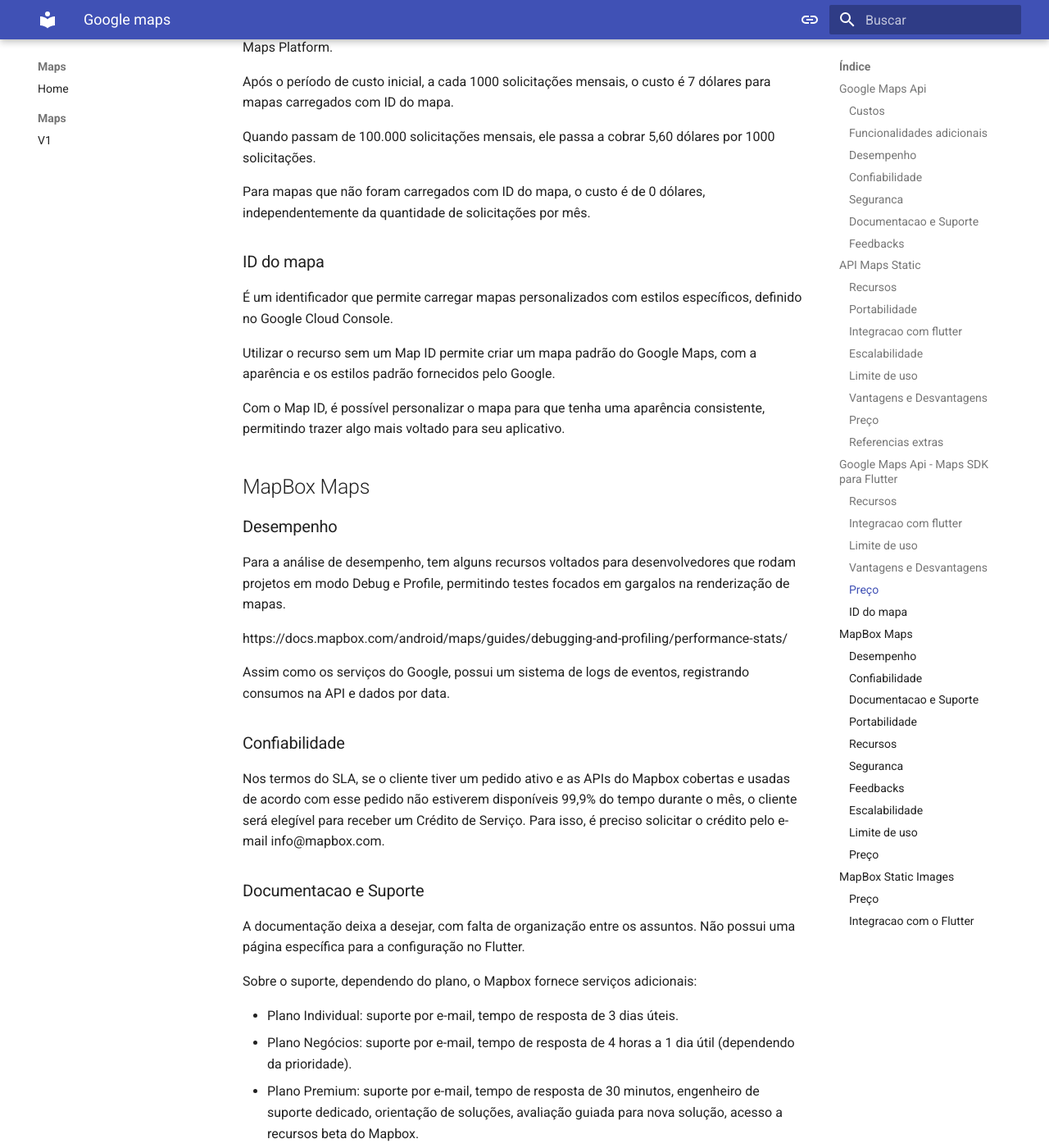
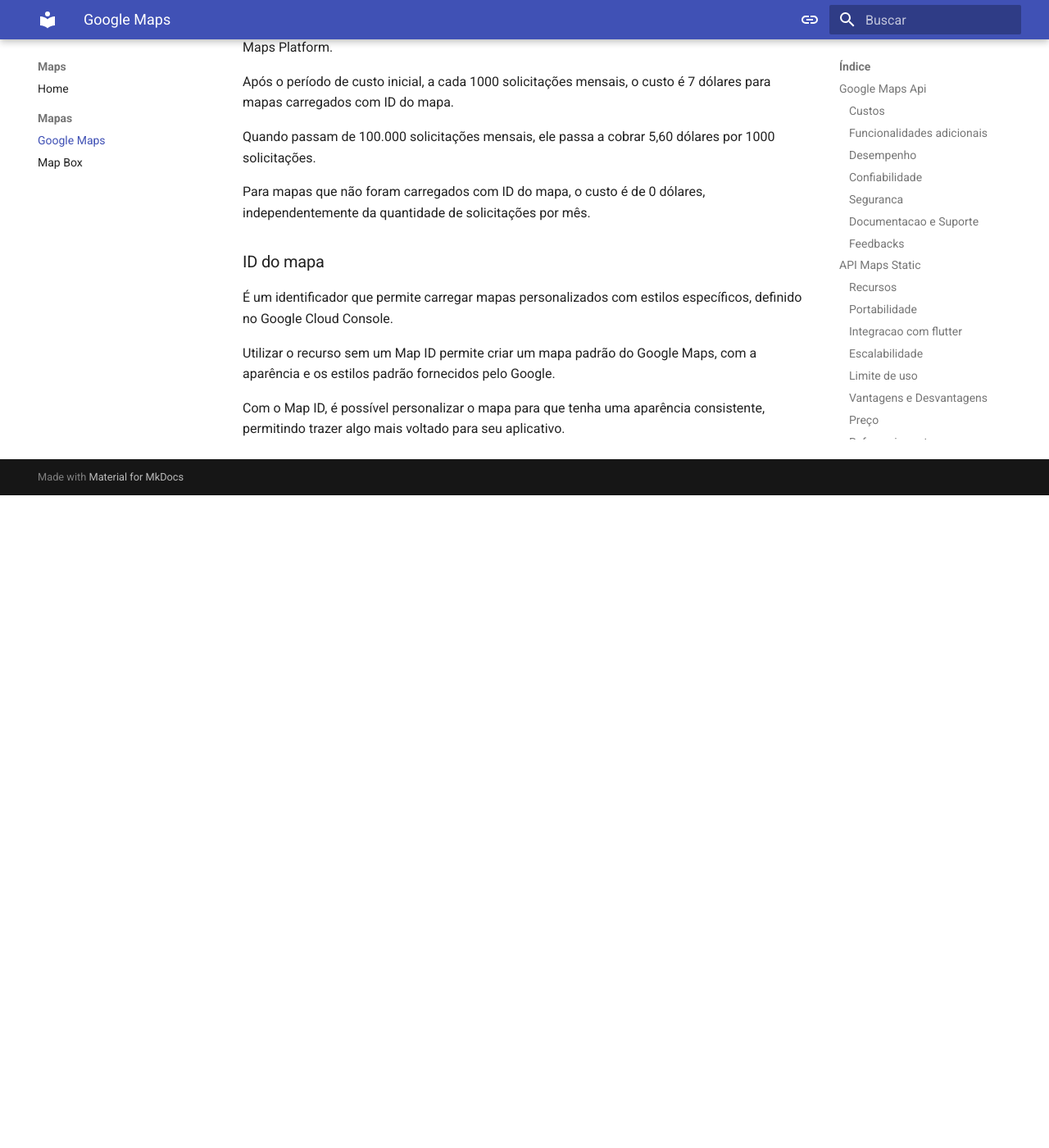
Before and after one commit to Arthurlima544/maps_pricing, an MkDocs documentation site: the page built from docs/google_maps/index.md, in a window 1280 px wide and 1400 px high, scrolled down 5615 px. Shown: the whole window at 82% size. Built offline with MkDocs 1.6.1 and Material for MkDocs 9.7.7, drawn with Linux system fonts in a browser that asks for light colours; after the commit the page ends 6219 px from its top, so only the background shows below that; some of the changed text lies outside the part shown.

Commit message:
separando arquivos para cada solucao de mapa

```diff
--- a/docs/google_maps/google_maps.md
+++ b/docs/google_maps/index.md
@@ -200,83 +200,3 @@
 Utilizar o recurso sem um Map ID permite criar um mapa padrão do Google Maps, com a aparência e os estilos padrão fornecidos pelo Google.
 
 Com o Map ID, é possível personalizar o mapa para que tenha uma aparência consistente, permitindo trazer algo mais voltado para seu aplicativo.
-
-
-## MapBox Maps
-
-### Desempenho
-
-Para a análise de desempenho, tem alguns recursos voltados para desenvolvedores que rodam projetos em modo Debug e Profile, permitindo testes focados em gargalos na renderização de mapas.
-
-https://docs.mapbox.com/android/maps/guides/debugging-and-profiling/performance-stats/
-
-Assim como os serviços do Google, possui um sistema de logs de eventos, registrando consumos na API e dados por data.
-
-### Confiabilidade
-
-Nos termos do SLA, se o cliente tiver um pedido ativo e as APIs do Mapbox cobertas e usadas de acordo com esse pedido não estiverem disponíveis 99,9% do tempo durante o mês, o cliente será elegível para receber um Crédito de Serviço. Para isso, é preciso solicitar o crédito pelo e-mail info@mapbox.com.
-
-
-### Documentacao e Suporte
-
-A documentação deixa a desejar, com falta de organização entre os assuntos. Não possui uma página específica para a configuração no Flutter.
-
-Sobre o suporte, dependendo do plano, o Mapbox fornece serviços adicionais:
-
-- Plano Individual: suporte por e-mail, tempo de resposta de 3 dias úteis.
-- Plano Negócios: suporte por e-mail, tempo de resposta de 4 horas a 1 dia útil (dependendo da prioridade).
-- Plano Premium: suporte por e-mail, tempo de resposta de 30 minutos, engenheiro de suporte dedicado, orientação de soluções, avaliação guiada para nova solução, acesso a recursos beta do Mapbox.
-
-Para cada nível de problema, os planos possuem diferentes períodos de resposta. Por exemplo, problemas mais críticos são respondidos rapidamente (30 minutos) se forem críticos e se o cliente estiver com o plano Premium, como no caso de um defeito de serviço que cause uma interrupção de um aplicativo.
-
-### Portabilidade
-
-Os recursos são disponibilizados para diversas plataformas.
-
-### Recursos
-
-- Mapas personalizáveis.
-- Navegação e roteamento.
-- Mapas offline.
-- Geocodificação.
-
-### Seguranca
-
-A Mapbox utiliza sistemas de APIKEY para lidar com o consumo. Podemos restringir a chave para o consumo com restrições de URL.
-
-### Feedbacks
-
-- Apps como Strava, BMW, Toyota, CNN, IBM, entre outros, utilizam recursos do Mapbox.
-
-### Escalabilidade
-
-???
-
-### Limite de uso
-
-O uso da API de Imagens Estáticas e da API de Telhas Estáticas é limitado com um limite de taxa padrão de 1.200 solicitações por minuto e 5.000 solicitações por minuto, respectivamente. Exceder esses limites resultará em uma resposta HTTP 429.
-
-### Preço
-
-Ao criar uma conta, já é necessário associar a um cartão de crédito.
-
-Para a Maps SDK, temos o custo de 25.000 usuários ativos por mês gratuitamente.
-
-25.001 – 125.000: $4.00 por 1.000 requisições.
-125.001 – 250.000: $3.20 por 1.000 requisições.
-250.001+: $2.40 por 1.000 requisições.
-1.250.000+: acordo com a equipe de vendas do Mapbox.
-
-
-## MapBox Static Images
-
-### Preço
-
-Para a Maps Static Images, temos o custo de 50.000 requisições iniciais gratuitamente.
-
-50.001 - 500.000: $1.00 por 1.000 requisições.
-500.001 - 1.000.000: $0.80 por 1.000 requisições.
-1.000.001+: $0.60 por 1.000 requisições.
-5.000.000+: acordo com a equipe de vendas do Mapbox.
-
-### Integracao com o Flutter
--- a/mkdocs.yml
+++ b/mkdocs.yml
@@ -33,10 +33,10 @@
 
 
 nav:
-  - Home: index.md
-  - Maps:
-    - V1: pesquisa_mapas.md
-
+  - Home: home.md
+  - Mapas:
+    - Google Maps: google_maps/index.md
+    - Map Box: map_box/index.md
 
 
 
```
Also changed, not shown: docs/home.md (added, +1 -0 lines), docs/index.md (deleted, +0 -17 lines), docs/map_box/index.md (added, +79 -0 lines), docs/assets/faixa_preco_static_maps.png (renamed from docs/faixa_preco_static_maps.png), docs/assets/painel_gcloud.png (renamed from docs/painel_gcloud.png), docs/assets/static_map.png (renamed from docs/static_map.png).
